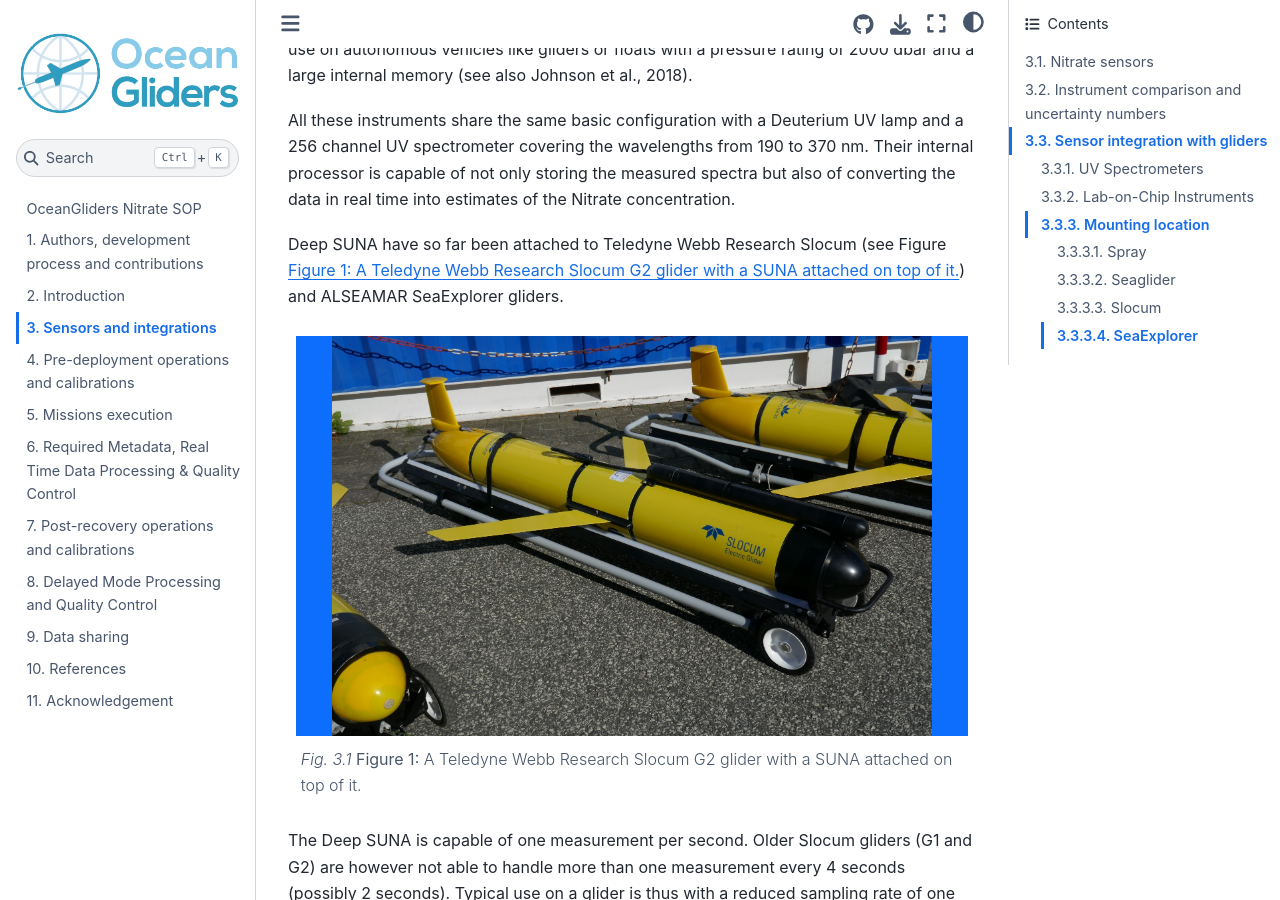
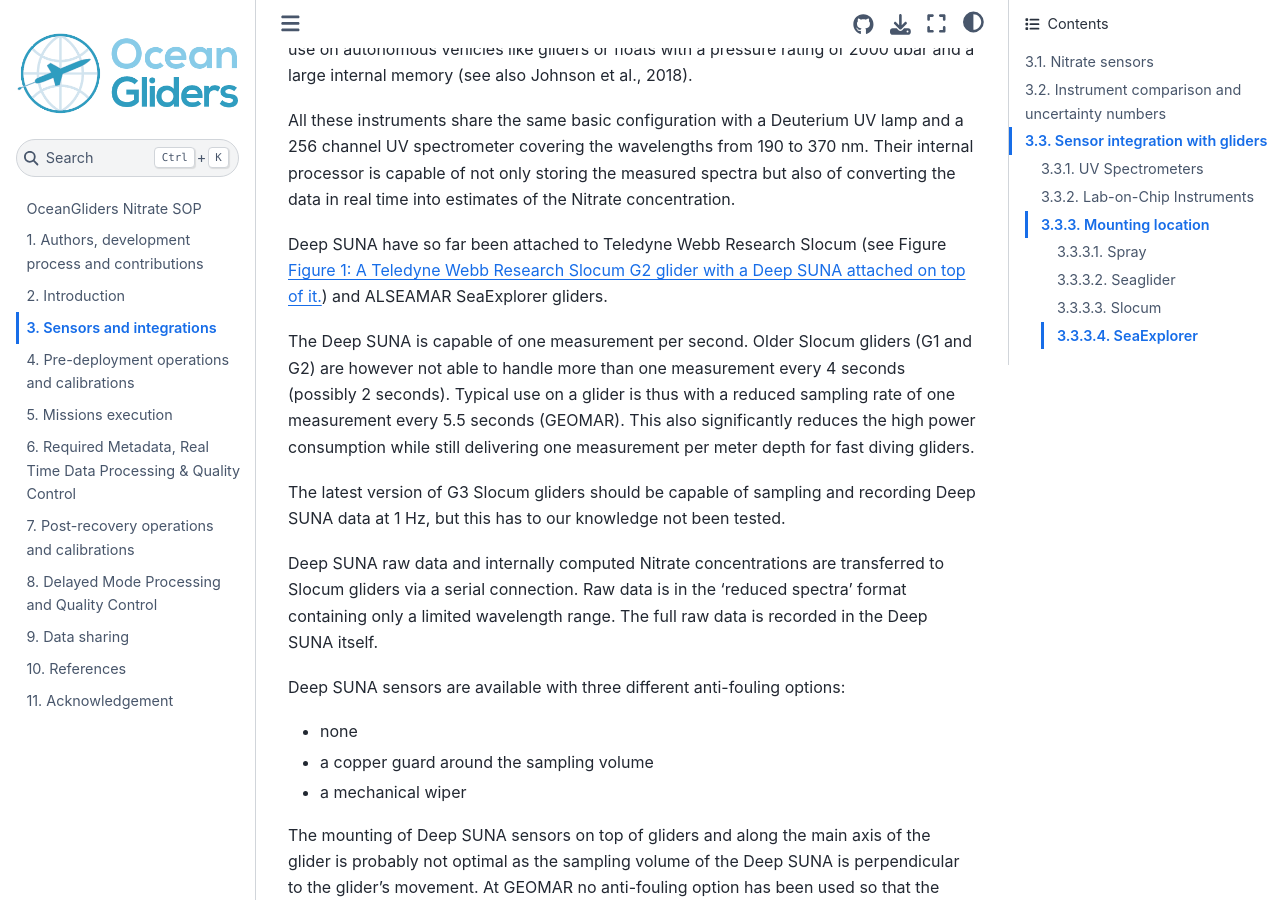
Before and after one commit to OceanGlidersCommunity/Nitrate_SOP, a Jupyter Book: the page built from sections/nitrate_sensors_integration.md, in a window 1280 px wide and 900 px high, scrolled down 978 px. Built offline with Jupyter Book 1.0.4 settings and Sphinx 7.4.7 and the Sphinx Book theme 1.1.4, drawn with Linux system fonts in a browser that asks for light colours; part of the change alters nothing that is shown; some of the changed text lies outside the part shown.

Commit message:
figure properly included

```diff
--- a/sections/nitrate_sensors_integration.md
+++ b/sections/nitrate_sensors_integration.md
@@ -24,12 +24,6 @@ All these instruments share the same basic configuration with a Deuterium UV lam
 Their internal processor is capable of not only storing the measured spectra but also of converting the data in real time into estimates of the Nitrate concentration.
 
 Deep SUNA have so far been attached to Teledyne Webb Research Slocum (see Figure {ref}`slocum_suna`) and ALSEAMAR SeaExplorer gliders.
-
-:::{figure-md} slocum_suna
-<img src="/images/slocum_g2_with_suna.jpg" alt="Slocum G2 with SUNA" class="bg-primary mb-1" width="600px">
-
-**Figure 1:** A Teledyne Webb Research Slocum G2 glider with a SUNA attached on top of it.
-:::
 
 The Deep SUNA is capable of one measurement per second.
 Older Slocum gliders (G1 and G2) are however not able to handle more than one measurement every 4 seconds (possibly 2 seconds).
@@ -172,10 +166,12 @@ It is recommended that simulation dives are performed with the sensor and actual
 - XXX
 
 #### Slocum
-- XXX
 
-Insert image:
-Figure 1:  Deep SUNA on a G2 Slocum glider.
+:::{figure-md} slocum_suna
+<img src="/images/slocum_g2_with_suna.jpg" alt="Slocum G2 with SUNA" class="bg-primary mb-1" width="600px">
+
+**Figure 1:** A Teledyne Webb Research Slocum G2 glider with a Deep SUNA attached on top of it.
+:::
 
 #### SeaExplorer
 - XXX
```
